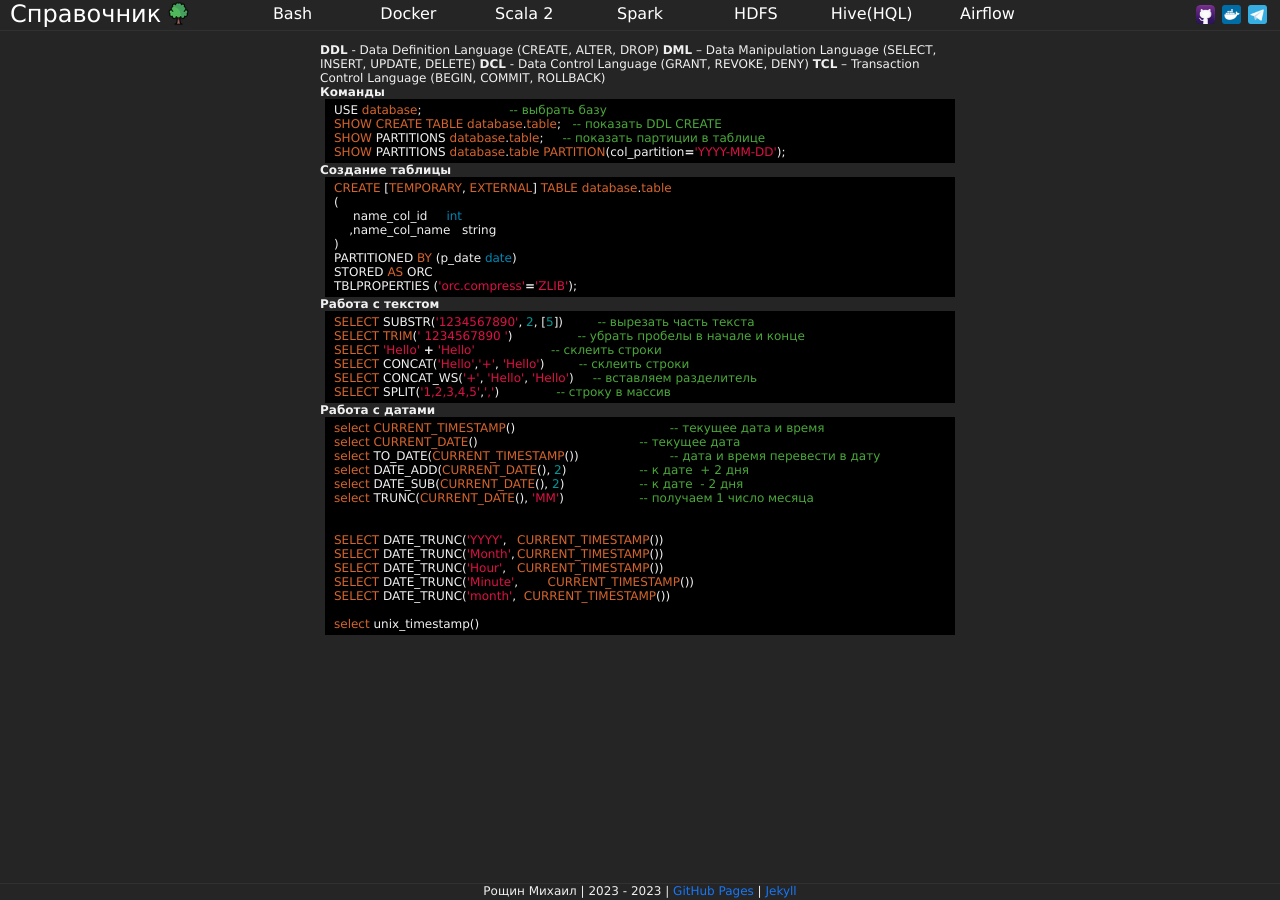
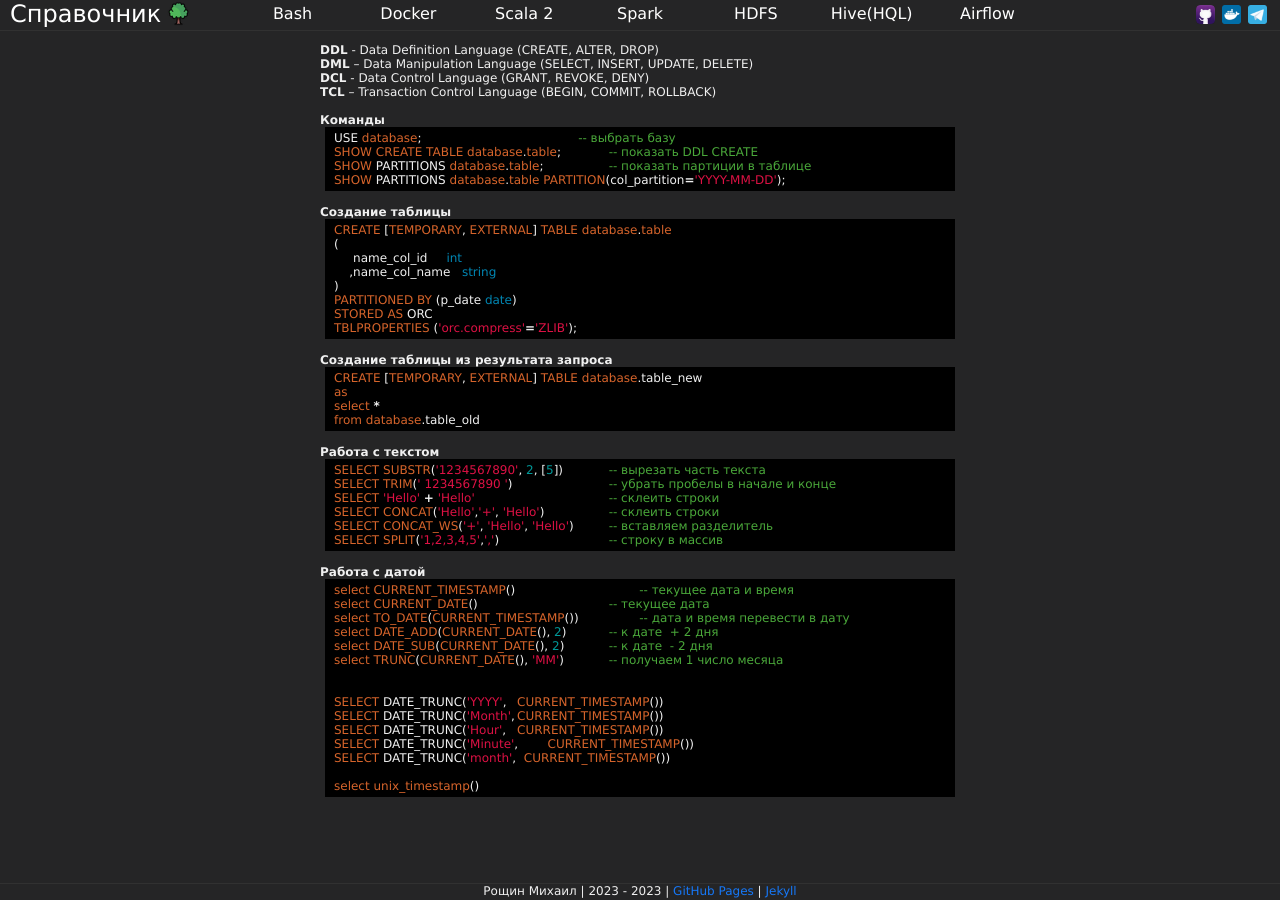
Before and after one commit to RoshchinMU/RoshchinMU.github.io, a Jekyll site: the page built from _posts/Hive/2000-01-01-main.md, in a window 1280 px wide. Built offline with Jekyll 4.4.1, drawn with Linux system fonts in a browser that asks for light colours.

Commit message:
Hive 2023-05-26

````diff
--- a/_posts/Hive/2000-01-01-main.md
+++ b/_posts/Hive/2000-01-01-main.md
@@ -2,21 +2,21 @@
 layout: default
 permalink: /Hive
 ---
-**DDL** - Data Definition Language (CREATE, ALTER, DROP)
-**DML** – Data Manipulation Language (SELECT, INSERT, UPDATE, DELETE)
-**DCL** - Data Control Language (GRANT, REVOKE, DENY)
-**TCL** – Transaction Control Language (BEGIN, COMMIT, ROLLBACK)
-
+**DDL** - Data Definition Language (CREATE, ALTER, DROP)\
+**DML** – Data Manipulation Language (SELECT, INSERT, UPDATE, DELETE)\
+**DCL** - Data Control Language (GRANT, REVOKE, DENY)\
+**TCL** – Transaction Control Language (BEGIN, COMMIT, ROLLBACK)\
+\
 **Команды**
 ```sql
-USE database;                       -- выбрать базу
-SHOW CREATE TABLE database.table;   -- показать DDL CREATE
-SHOW PARTITIONS database.table;     -- показать партиции в таблице
+USE database;						-- выбрать базу
+SHOW CREATE TABLE database.table; 		-- показать DDL CREATE
+SHOW PARTITIONS database.table; 		-- показать партиции в таблице
 SHOW PARTITIONS database.table PARTITION(col_partition='YYYY-MM-DD');
 ```
-
+\
 **Создание таблицы**
-```sql
+```hql
 CREATE [TEMPORARY, EXTERNAL] TABLE database.table
 (
      name_col_id     int
@@ -26,25 +26,33 @@ PARTITIONED BY (p_date date)
 STORED AS ORC
 TBLPROPERTIES ('orc.compress'='ZLIB');
 ```
-
+\
+**Создание таблицы из результата запроса**
+```hql
+CREATE [TEMPORARY, EXTERNAL] TABLE database.table_new
+as
+select *
+from database.table_old
+```
+\
 **Работа с текстом**
-```sql
-SELECT SUBSTR('1234567890', 2, [5])         -- вырезать часть текста
-SELECT TRIM(' 1234567890 ')                 -- убрать пробелы в начале и конце
-SELECT 'Hello' + 'Hello'                    -- склеить строки
-SELECT CONCAT('Hello','+', 'Hello')         -- склеить строки
-SELECT CONCAT_WS('+', 'Hello', 'Hello')     -- вставляем разделитель
-SELECT SPLIT('1,2,3,4,5',',')               -- строку в массив
+```hql
+SELECT SUBSTR('1234567890', 2, [5])		-- вырезать часть текста
+SELECT TRIM(' 1234567890 ')				-- убрать пробелы в начале и конце
+SELECT 'Hello' + 'Hello'					-- склеить строки
+SELECT CONCAT('Hello','+', 'Hello')			-- склеить строки
+SELECT CONCAT_WS('+', 'Hello', 'Hello')		-- вставляем разделитель
+SELECT SPLIT('1,2,3,4,5',',')				-- строку в массив
 ```
-
-**Работа с датами**
-```sql
-select CURRENT_TIMESTAMP() 					-- текущее дата и время
-select CURRENT_DATE()						-- текущее дата
-select TO_DATE(CURRENT_TIMESTAMP())			-- дата и время перевести в дату
-select DATE_ADD(CURRENT_DATE(), 2) 			-- к дате  + 2 дня
-select DATE_SUB(CURRENT_DATE(), 2)			-- к дате  - 2 дня
-select TRUNC(CURRENT_DATE(), 'MM')			-- получаем 1 число месяца
+\
+**Работа с датой**
+```hql
+select CURRENT_TIMESTAMP()				-- текущее дата и время
+select CURRENT_DATE()					-- текущее дата
+select TO_DATE(CURRENT_TIMESTAMP())		-- дата и время перевести в дату
+select DATE_ADD(CURRENT_DATE(), 2) 		-- к дате  + 2 дня
+select DATE_SUB(CURRENT_DATE(), 2)		-- к дате  - 2 дня
+select TRUNC(CURRENT_DATE(), 'MM')		-- получаем 1 число месяца
 
 
 SELECT DATE_TRUNC('YYYY', 	CURRENT_TIMESTAMP())
````
